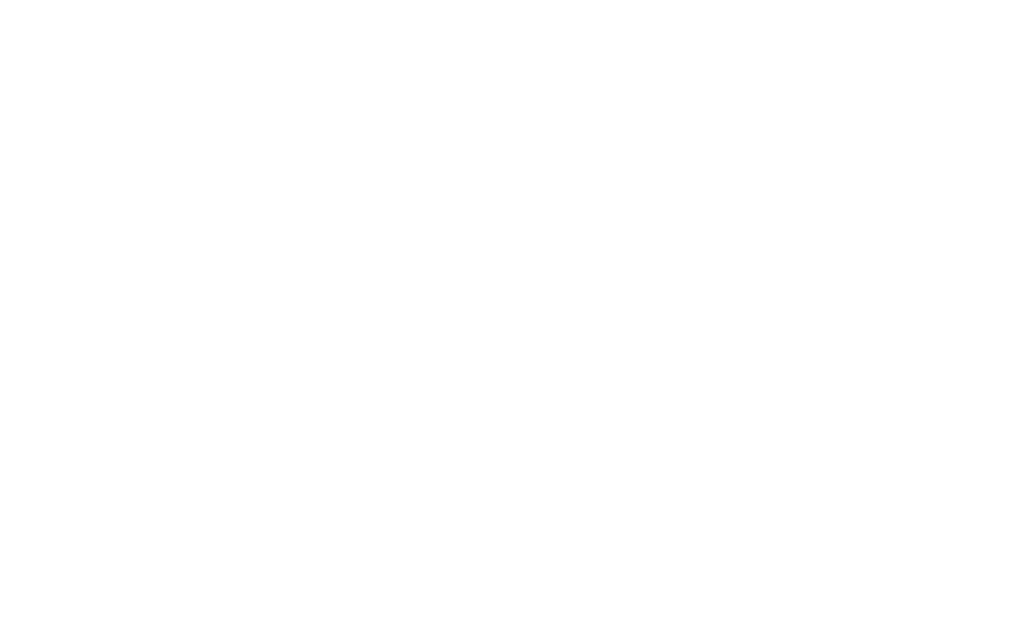
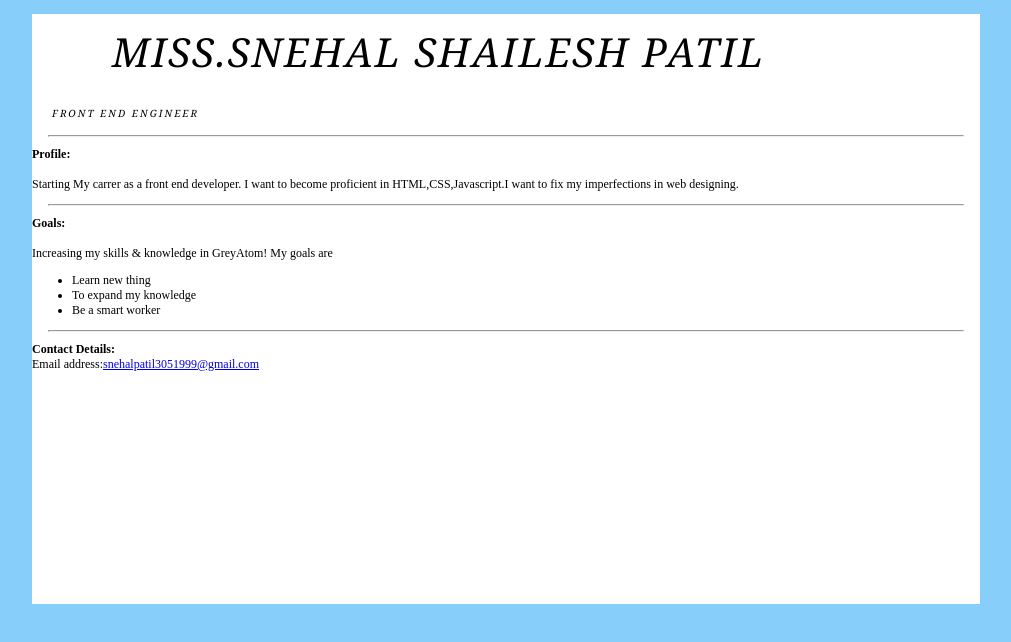
Before and after one commit to snehalpatil99/personal-portfolio-page, a plain HTML site: page index.html in a window 1280 px wide. Shown: the whole page, without its empty margins (31-1042 px from the left). Drawn offline with Linux system fonts and the light colour scheme.

Commit message:
Added solution

```diff
--- a/index.html
+++ b/index.html
@@ -1 +1,32 @@
-<!-- Add your HTML Code here -->
+<!DOCTYPE html>
+<head>
+    <meta charset="utf-8">
+    <meta http-equiv="X-UA-Compatible" content="IE=edge">
+    <title>Snehal Profile</title>
+    <meta name="viewport" content="width=device-width, initial-scale=1">
+    <link href="style.css" type="text/css" rel="stylesheet">
+    </head>
+    <body>
+        <div class="profileBody">
+            <div class='mainData'>
+<div id="name">
+    <h1>Miss.Snehal Shailesh Patil</h1>
+    <h2>Front End Engineer</h2>
+</div>
+<hr />
+<p>
+    <b>Profile:</b><br><br>Starting My carrer as a front end developer.
+    I want to become proficient in HTML,CSS,Javascript.I want to fix my imperfections
+    in web designing.  </p>
+    <hr />
+    <p><b>Goals:</b><br><br>Increasing my skills & knowledge in GreyAtom! My goals are</p>
+    <ul>
+        <li>Learn new thing</li>
+        <li>To expand my knowledge</li>
+        <li>Be a smart worker</li>
+        </ul>
+        <hr />
+        <p><b>Contact Details:</b><br>Email address:<a href="mailto:snehapatil3051999@gmail.com">snehalpatil3051999@gmail.com
+        </div>
+        <script src="" async defer></script>
+    </body>
--- a/style.css
+++ b/style.css
@@ -1 +1,59 @@
-/* Add your CSS code here */
+{
+    font-family: Helvetica,Arial,sans-serif;
+        max-width: 700px;
+    margin: auto
+}
+
+p
+{
+font-size: 12px;
+margin-left;: 2em;
+margin-right: 10px;
+margin-top: 10px
+}
+ul,ol
+{
+    font-size: 12px;
+    margin-right: 1em;
+    margin-top: 10px;
+    scroll-margin-bottom: 10px;
+}
+body
+{
+    min-width: 500px;
+    background-color: lightskyblue;
+}
+.profileBody {
+    display: inline-block;
+    background-color: white;
+    margin-top: 6px;
+    margin-left: 55px;
+    width: 75%;
+    height: 590px;
+  }
+#name h1{
+    font-weight:normal;
+    margin-left: 2em;
+    margin-top:10px;
+    font-size: 40px;
+    font-family: Georgia, 'Times New Roman', Times, serif;
+    text-transform: uppercase;
+    letter-spacing: 2px;
+    font-style: italic;
+}
+#name h2{
+    font-weight:normal;
+    margin-left: 2em;
+    margin-top:2px;
+    margin-bottom: 15px;
+    font-size: 10px;
+    font-family: Georgia, 'Times New Roman', Times, serif;
+    text-transform: uppercase;
+    letter-spacing: 2px;
+    font-style: italic;
+}
+hr {
+    margin-left: 1em;
+    margin-right: 1em;
+
+}
```
